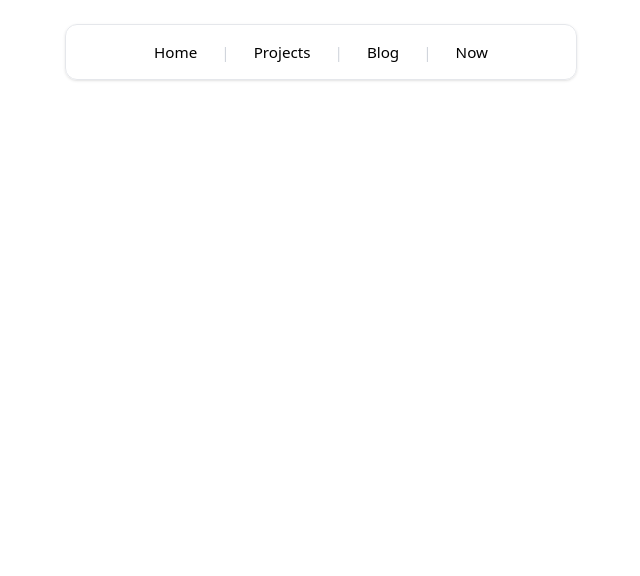
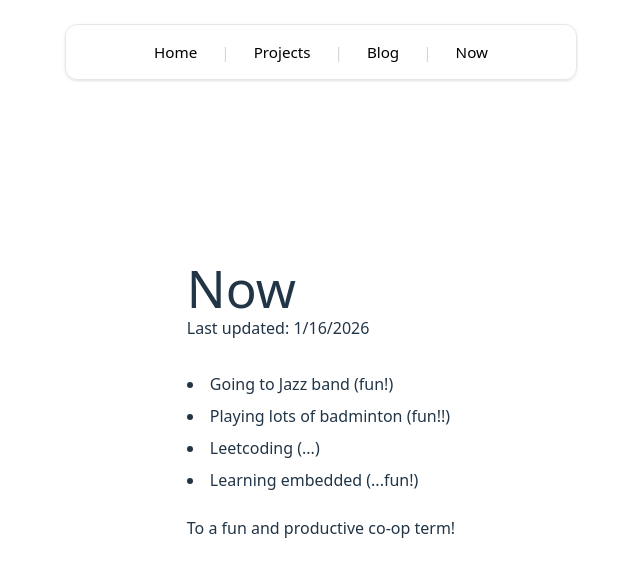
Before and after one commit to JasianE/Not_a_blog, a React (Vite) app: page /now in a window 1280 px wide. Shown: the top 576 px of the page, without its empty margins (319-959 px from the left). Built offline with nearby package versions, Linux system fonts and the light colour scheme.

Commit message:
added now page + fixed formatting on blog

```diff
--- a/src/App.tsx
+++ b/src/App.tsx
@@ -10,6 +10,7 @@ import BlogItem from './pages/blog/BlogItem'
 import CreateBlogPage from './pages/blog/CreateBlogPage'
 import ProjectPage from './pages/projects/ProjectPage'
 import PageCardLayout from './components/molecules/Container'
+import Now from './pages/now/Now'
 
 function App() {
 
@@ -22,6 +23,7 @@ function App() {
           <Route path = '/blog/:blogKey' element={<BlogItem/>} />
           <Route path = '/create' element={<CreateBlogPage />} />
           <Route path = '/projects' element={<ProjectPage />} />
+          <Route path = '/now' element={<Now />} />
         </Routes>
     </>
   )
--- a/src/pages/blog/BlogItem.tsx
+++ b/src/pages/blog/BlogItem.tsx
@@ -23,8 +23,6 @@ function BlogItem() {
       day: "numeric",
     });
   }
-
-
 
   return (
     <div className=" -mt-36">
--- a/src/pages/blog/BlogPage.tsx
+++ b/src/pages/blog/BlogPage.tsx
@@ -46,8 +46,8 @@ function Blog() {
               onClick={() => handleClick(item)}
             >
               {/* TEXT (left on desktop) */}
-              <div className="flex-1 p-4 sm:p-6">
-                <h3 className="text-lg font-semibold text-gray-900 dark:text-white group-hover:text-blue-600">
+              <div className="flex-1 p-4 sm:p-6 text-left">
+                <h3 className="text-lg font-semibold text-gray-900 dark:text-white group-hover:text-blue-600 text-left">
                   {item.title}
                 </h3>
 
--- /dev/null
+++ b/src/pages/now/Now.tsx
@@ -0,0 +1,31 @@
+import React from "react";
+
+function Now(){
+    return(
+        <div>
+            <h1 className="text-left">
+                Now
+            </h1>
+            <h2 className="text-left">
+                Last updated: 1/16/2026
+            </h2>
+            <li className="text-left mt-8">
+                Going to Jazz band (fun!)
+            </li>
+            <li className="text-left mt-2">
+                Playing lots of badminton (fun!!)
+            </li>
+            <li className="text-left mt-2">
+                Leetcoding (...)
+            </li>
+            <li className="text-left mt-2">
+                Learning embedded (...fun!)
+            </li>
+
+            <h2 className="mt-6">To a fun and productive co-op term!</h2>
+
+        </div>
+    )
+}
+
+export default Now;
```
